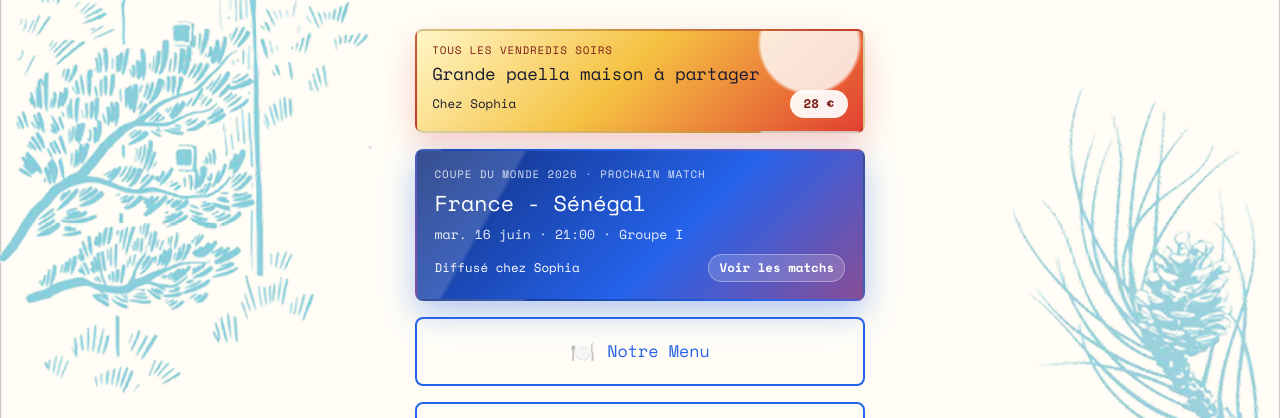
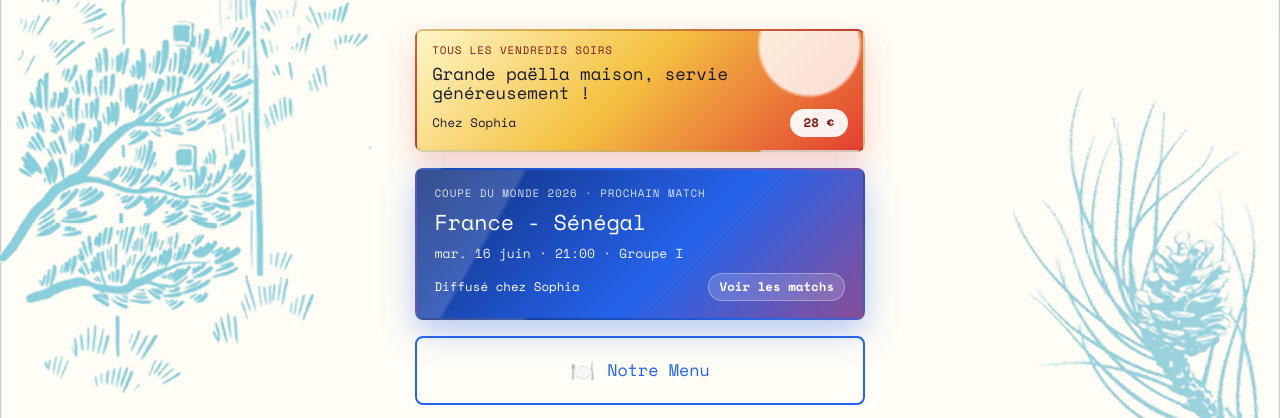
Before and after one commit to Lucas-code-Sophia/bento, a website: page index.html in a window 1280 px wide. Shown: the part 351-769 px from the top of the page. Drawn offline with nearby package versions, Linux system fonts and the light colour scheme; a web font is replaced by a local one.

Commit message:
Update paella card copy

```diff
--- a/index.html
+++ b/index.html
@@ -798,7 +798,7 @@
            ============================================ */
         const links = [
             {
-                label: "Grande paella maison à partager",
+                label: "Grande paëlla maison, servie généreusement !",
                 eyebrow: "Tous les vendredis soirs",
                 price: "28 €",
                 url: "https://www.instagram.com/sophia.capferret/reel/DW_55xRjPrY/",
```
